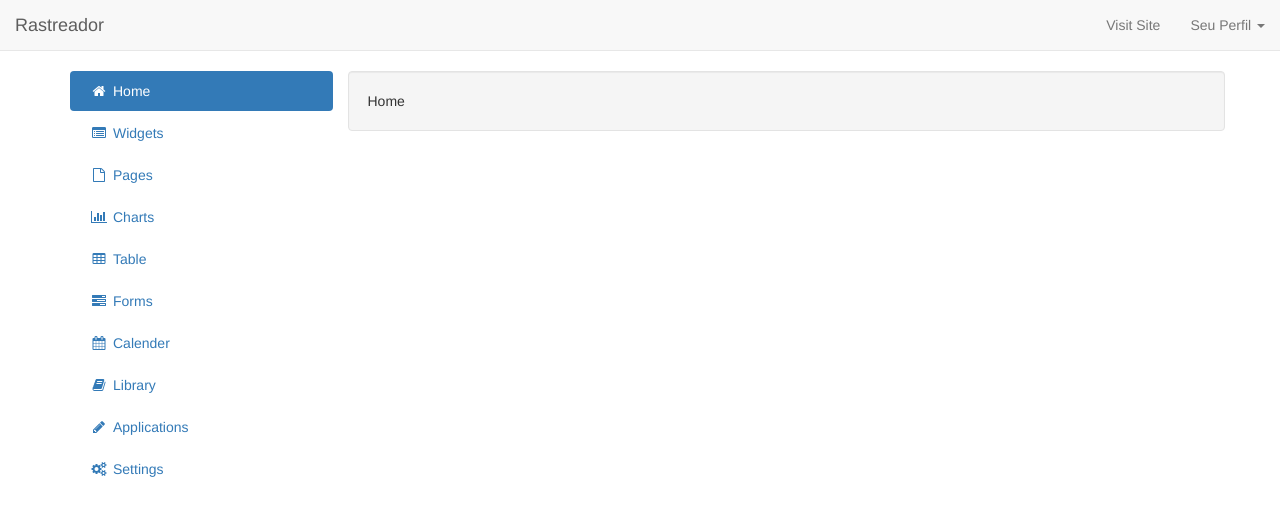
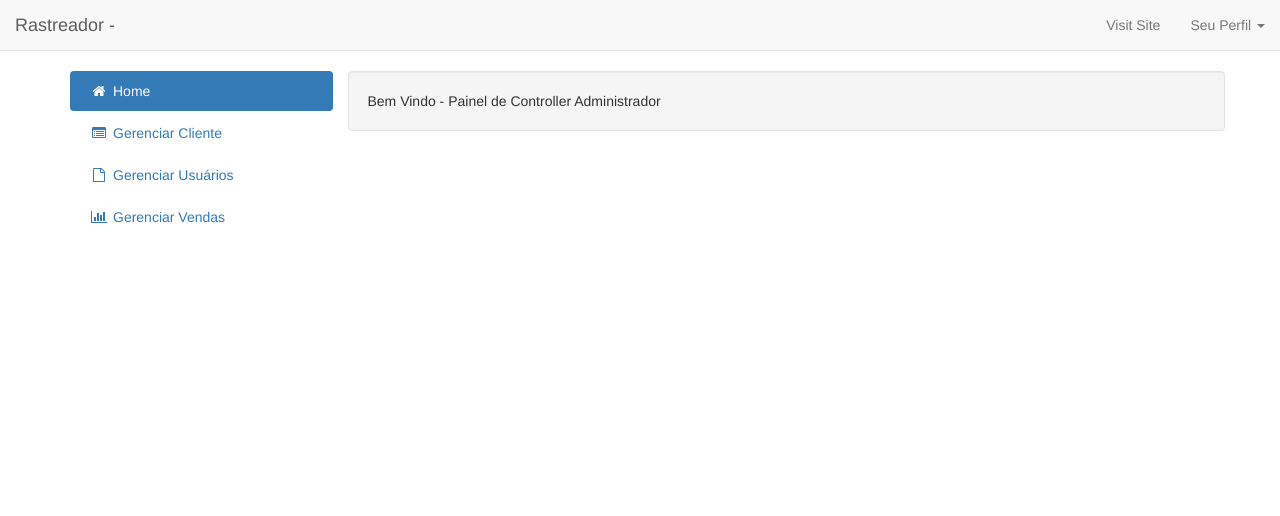
Before and after one commit to gisomarjr/Rastreador, a PHP site: page /View/interno.php in a window 1280 px wide. Shown: the top 516 px of the page. Run offline with PHP 8.4, Linux system fonts and the light colour scheme; the visitor is signed in with stand-in values (Sample User, id 1); some libraries are stand-ins or nearby versions.

Commit message:
Gerenciar usuario

```diff
--- a/Rastreador/Controller/Usuario.php
+++ b/Rastreador/Controller/Usuario.php
@@ -40,6 +40,27 @@
         }
      }
 
+     /**
+      * Retorna o tipo do usuario
+      * @param int $idTipoUsuario
+      *
+      * --administrador
+      * --vendedor
+      * --analista
+      */
+     static function verificaPerfil($idTipoUsuario){
 
+         switch ($idTipoUsuario){
+
+             case 1:
+                 return "Administrador";
+             case 2:
+                 return "Vendedor";
+             case 3:
+                 return "Analista";
+
+         }
+
+     }
 
 }
--- a/Rastreador/View/interno.php
+++ b/Rastreador/View/interno.php
@@ -1,6 +1,7 @@
 <?php
     ini_set('display_errors', '1');
     include '../Controller/Seguranca.php';
+    include '../Controller/Usuario.php';
     Seguranca::verificaLogado();
 
 ?>
@@ -39,7 +40,7 @@
 				<span class="icon-bar"></span>
 			</button>
 			<a class="navbar-brand" href="#">
-				Rastreador
+                            Rastreador - <?php echo ControllerUsuario::verificaPerfil($_SESSION['tipo']); ?>
 			</a>
 		</div>
 
@@ -72,75 +73,7 @@
 	</nav>
 
     <!-- Menu a esquerda -->
-<div class="container">
-    <div class="row">
-        <div class="col-md-3">
-            <ul class="nav nav-pills nav-stacked admin-menu">
-                <li class="active"><a href="#" data-target-id="home"><i class="fa fa-home fa-fw"></i>Home</a></li>
-                <li><a href="http://www.jquery2dotnet.com" data-target-id="widgets"><i class="fa fa-list-alt fa-fw"></i>Widgets</a></li>
-                <li><a href="http://www.jquery2dotnet.com" data-target-id="pages"><i class="fa fa-file-o fa-fw"></i>Pages</a></li>
-                <li><a href="http://www.jquery2dotnet.com" data-target-id="charts"><i class="fa fa-bar-chart-o fa-fw"></i>Charts</a></li>
-                <li><a href="http://www.jquery2dotnet.com" data-target-id="table"><i class="fa fa-table fa-fw"></i>Table</a></li>
-                <li><a href="http://www.jquery2dotnet.com" data-target-id="forms"><i class="fa fa-tasks fa-fw"></i>Forms</a></li>
-                <li><a href="http://www.jquery2dotnet.com" data-target-id="calender"><i class="fa fa-calendar fa-fw"></i>Calender</a></li>
-                <li><a href="http://www.jquery2dotnet.com" data-target-id="library"><i class="fa fa-book fa-fw"></i>Library</a></li>
-                <li><a href="http://www.jquery2dotnet.com" data-target-id="applications"><i class="fa fa-pencil fa-fw"></i>Applications</a></li>
-                <li><a href="http://www.jquery2dotnet.com" data-target-id="settings"><i class="fa fa-cogs fa-fw"></i>Settings</a></li>
-            </ul>
-        </div>
-        <div class="col-md-9 well admin-content" id="home">
-            Home
-        </div>
-        <div class="col-md-9 well admin-content" id="widgets">
-            Widgets
-        </div>
-        <div class="col-md-9 well admin-content" id="pages">
-            Pages
-        </div>
-        <div class="col-md-9 well admin-content" id="charts">
-            Charts
-        </div>
-        <div class="col-md-9 well admin-content" id="table">
-            Table
-        </div>
-        <div class="col-md-9 well admin-content" id="forms">
-            Forms
-        </div>
-        <div class="col-md-9 well admin-content" id="calender">
-            Calender
-        </div>
-        <div class="col-md-9 well admin-content" id="library">
-            Library
-        </div>
-        <div class="col-md-9 well admin-content" id="applications">
-            Applications
-        </div>
-        <div class="col-md-9 well admin-content" id="settings">
-            Settings
-        </div>
-    </div>
-</div>
-
-<script type="text/javascript">
-$(document).ready(function()
-{
-    var navItems = $('.admin-menu li > a');
-    var navListItems = $('.admin-menu li');
-    var allWells = $('.admin-content');
-    var allWellsExceptFirst = $('.admin-content:not(:first)');
-
-    allWellsExceptFirst.hide();
-    navItems.click(function(e)
-    {
-        e.preventDefault();
-        navListItems.removeClass('active');
-        $(this).closest('li').addClass('active');
-
-        allWells.hide();
-        var target = $(this).attr('data-target-id');
-        $('#' + target).show();
-    });
-});
+<?php include '../include/menuAdministrador.html'; ?>
 </script>
 </body>
 </html>
--- /dev/null
+++ b/Rastreador/include/menuAdministrador.html
@@ -0,0 +1,46 @@
+<div class="container">
+    <div class="row">
+        <div class="col-md-3">
+            <ul class="nav nav-pills nav-stacked admin-menu">
+                <li class="active"><a href="#" data-target-id="home"><i class="fa fa-home fa-fw"></i>Home</a></li>
+                <li><a href="#" data-target-id="cliente"><i class="fa fa-list-alt fa-fw"></i>Gerenciar Cliente</a></li>
+                <li><a href="#" data-target-id="usuario"><i class="fa fa-file-o fa-fw"></i>Gerenciar Usuários</a></li>
+                <li><a href="#" data-target-id="vendas"><i class="fa fa-bar-chart-o fa-fw"></i>Gerenciar Vendas</a></li>
+
+            </ul>
+        </div>
+        <div class="col-md-9 well admin-content" id="home">
+            Bem Vindo - Painel de Controller Administrador
+        </div>
+        <div class="col-md-9 well admin-content" id="cliente">
+            Cliente
+        </div>
+        <div class="col-md-9 well admin-content" id="usuario">
+            Usuario
+        </div>
+        <div class="col-md-9 well admin-content" id="vendas">
+            Vendas
+        </div>
+
+</div>
+
+<script type="text/javascript">
+$(document).ready(function()
+{
+    var navItems = $('.admin-menu li > a');
+    var navListItems = $('.admin-menu li');
+    var allWells = $('.admin-content');
+    var allWellsExceptFirst = $('.admin-content:not(:first)');
+
+    allWellsExceptFirst.hide();
+    navItems.click(function(e)
+    {
+        e.preventDefault();
+        navListItems.removeClass('active');
+        $(this).closest('li').addClass('active');
+
+        allWells.hide();
+        var target = $(this).attr('data-target-id');
+        $('#' + target).show();
+    });
+});
```
